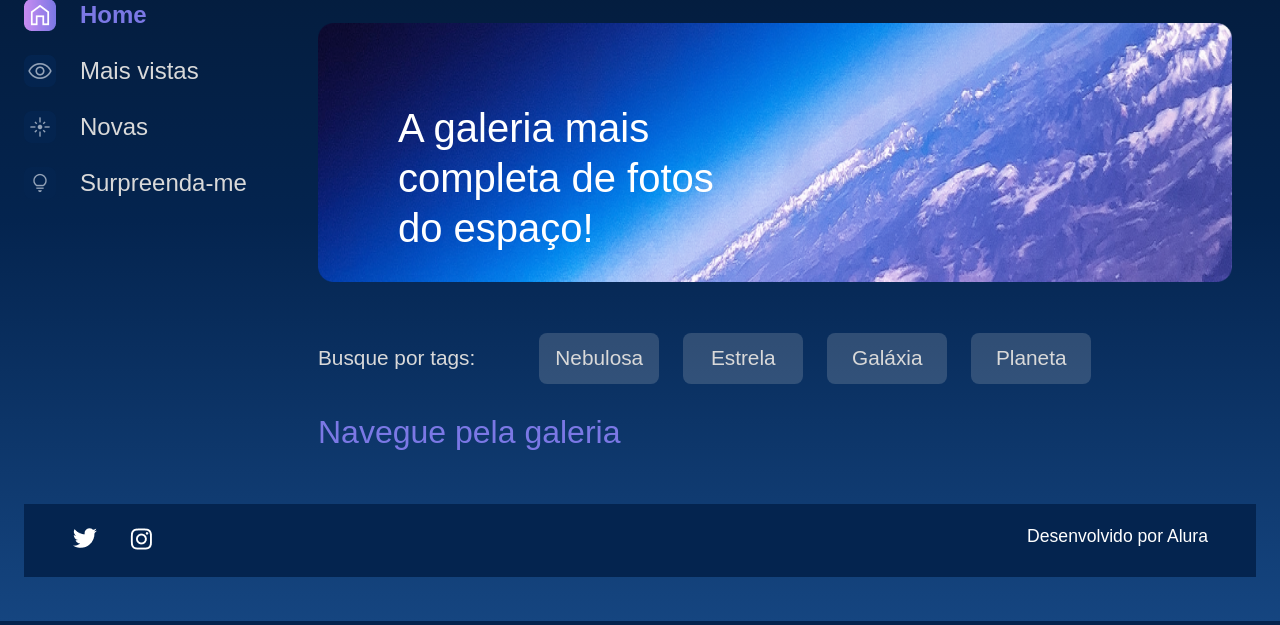
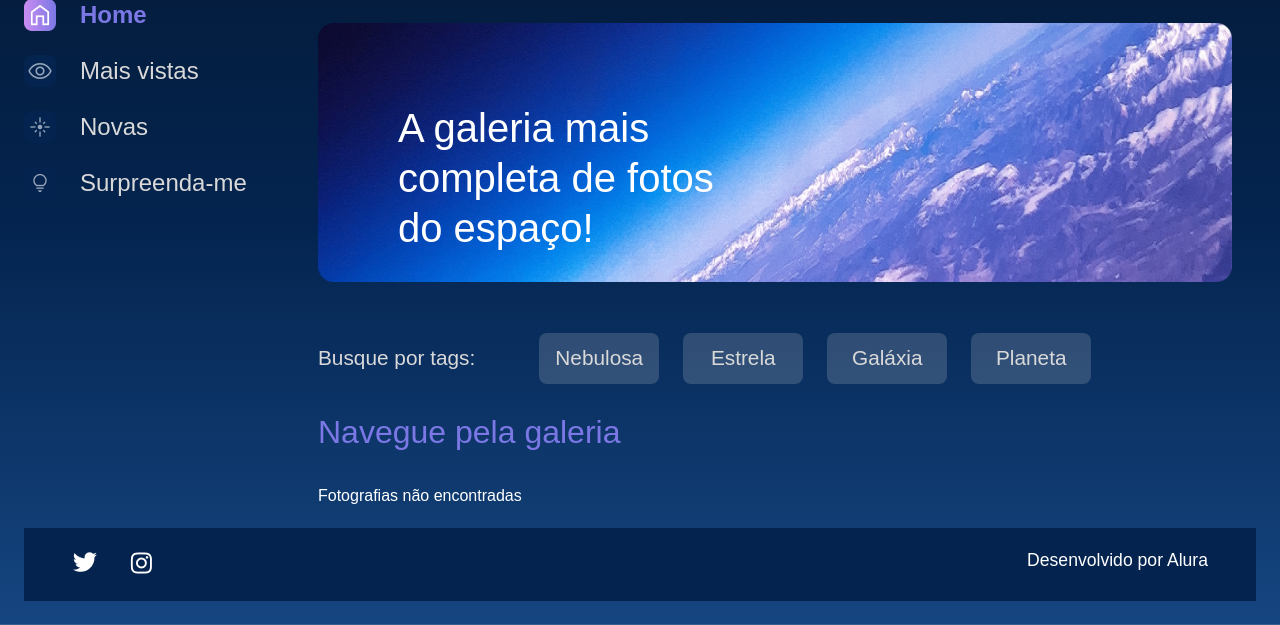
Before and after one commit to ParzivalMarcos/estudosDjango, a Django app: page / in a window 1280 px wide. Shown: the part 179-804 px from the top of the page. Run offline with Django 4.2, Linux system fonts and the light colour scheme; data that the repository does not hold is empty.

Commit message:
Ajustado index

```diff
--- a/templates/galeria/index.html
+++ b/templates/galeria/index.html
@@ -47,6 +47,9 @@
                                 </li>
                                 {% endfor %}
                             {% else %}
+                                <div class="imagem__texto">
+                                    <p>Fotografias não encontradas</p>
+                                </div>
                             {% endif %}
                         </ul>
                     </div>
```
